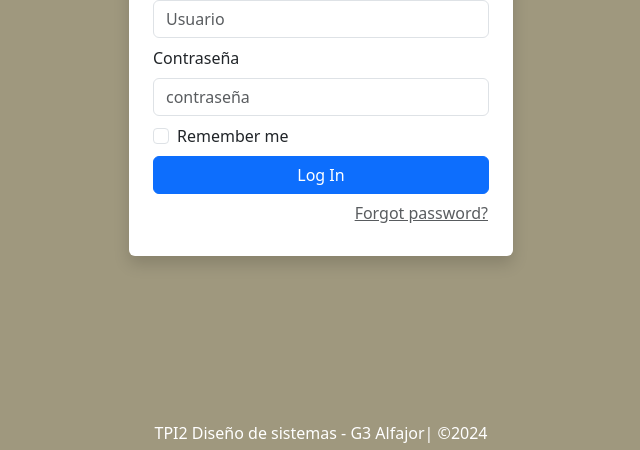
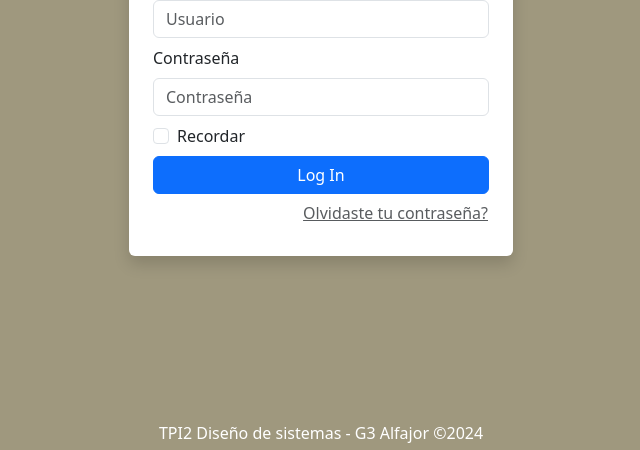
Before and after one commit to joabresper/AlfajorSystem, a React (Vite) app in the folder AlfajorTPI2Diseno/: page /login in a window 1280 px wide. Shown: the part 347-797 px from the top of the page, without its empty margins (319-959 px from the left). Built offline with nearby package versions, Linux system fonts and the light colour scheme.

Commit message:
Paginas añadidas y los usuario redirigidos

```diff
--- a/AlfajorTPI2Diseno/src/App.jsx
+++ b/AlfajorTPI2Diseno/src/App.jsx
@@ -2,6 +2,9 @@ import { useState } from 'react'
 import { BrowserRouter, Navigate, Route, Routes } from 'react-router-dom';
 import './App.css'
 import LoginPage from './pages/LoginPage';
+import ABM from './pages/ABM/abm';
+import RTO from './pages/RTO/RTO';
+import Turnos from './pages/Turnos/Turnos';
 import "bootstrap/dist/css/bootstrap.min.css";
 
 function App() {
@@ -13,6 +16,10 @@ function App() {
         <Routes>
           <Route path="/" element={<Navigate to="/login" />} />
           <Route path="/login" element={<LoginPage />} />
+          <Route path="/abm" element={<ABM />} />
+          <Route path="/rto" element={<RTO />} />
+          <Route path="/turnos" element={<Turnos />} />
+
         </Routes>
       </BrowserRouter>
     </>
--- /dev/null
+++ b/AlfajorTPI2Diseno/src/pages/ABM/abm.jsx
@@ -0,0 +1,9 @@
+const ABM = () => {
+    return (
+        <div>
+        <h1>ABM USUARIOS</h1>
+        </div>
+    );
+}
+
+export default ABM;
--- a/AlfajorTPI2Diseno/src/pages/LoginPage.jsx
+++ b/AlfajorTPI2Diseno/src/pages/LoginPage.jsx
@@ -1,8 +1,7 @@
 import React, { useState } from "react";
 import { Form, Button, Alert } from "react-bootstrap";
 import '../pages/LoginPage.css'
-import { Navigate } from "react-router-dom";
-
+import { useNavigate } from "react-router-dom";
 import Logo from "../../public/logo.png";
 
 const LoginPage = () => {
@@ -12,18 +11,24 @@ const LoginPage = () => {
   const [show, setShow] = useState(false);
   const [loading, setLoading] = useState(false);
 
+  const navigate = useNavigate();
+
   const handleSubmit = async (event) => {
+    event.preventDefault(); // Evita que el formulario se envíe y recargue la página
+    setLoading(true);
+    await delay(500);
+
     if (inputUsername === "mecanico" && inputPassword === "mecanico") {
+        navigate('/RTO');
     } else if (inputUsername === "ATT" && inputPassword === "ATT") {
+        navigate('/Turnos');
     } else if (inputUsername === "Gerente" && inputPassword === "Gerente") {
+        navigate('/abm');
     } else {
         setShow(true);
     }
+    setLoading(false);
   };
-
-  //usuarios del sistema
-
-
 
   function delay(ms) {
     return new Promise((resolve) => setTimeout(resolve, ms));
@@ -34,18 +39,15 @@ const LoginPage = () => {
       className="sign-in__wrapper"
       style={{ backgroundColor: '#E3D9B4' }}
     >
-      {/* Overlay */}
       <div className="sign-in__backdrop"></div>
-      {/* Form */}
+
       <Form className="shadow p-4 bg-white rounded" onSubmit={handleSubmit}>
-        {/* Header */}
         <img
           className="img-thumbnail mx-auto d-block mb-2"
           src={Logo}
           alt="logo"
         />
         <div className="h4 mb-2 text-center">Log In</div>
-        {/* ALert */}
         {show ? (
           <Alert
             className="mb-2"
@@ -53,7 +55,7 @@ const LoginPage = () => {
             onClose={() => setShow(false)}
             dismissible
           >
-            Incorrect username or password.
+            Usuario o contraseña incorrectos.
           </Alert>
         ) : (
           <div />
@@ -71,15 +73,15 @@ const LoginPage = () => {
         <Form.Group className="mb-2" controlId="password">
           <Form.Label>Contraseña</Form.Label>
           <Form.Control
-            type="contraseña"
+            type="password"
             value={inputPassword}
-            placeholder="contraseña"
+            placeholder="Contraseña"
             onChange={(e) => setInputPassword(e.target.value)}
             required
           />
         </Form.Group>
         <Form.Group className="mb-2" controlId="checkbox">
-          <Form.Check type="checkbox" label="Remember me" />
+          <Form.Check type="checkbox" label="Recordar" />
         </Form.Group>
         {!loading ? (
           <Button className="w-100" variant="primary" type="submit">
@@ -95,13 +97,12 @@ const LoginPage = () => {
             className="text-muted px-0"
             variant="link"
           >
-            Forgot password?
+            Olvidaste tu contraseña?
           </Button>
         </div>
       </Form>
-      {/* Footer */}
       <div className="w-100 mb-2 position-absolute bottom-0 start-50 translate-middle-x text-white text-center">
-        TPI2 Diseño de sistemas - G3 Alfajor| &copy;2024
+        TPI2 Diseño de sistemas - G3 Alfajor &copy;2024
       </div>
     </div>
   );
--- /dev/null
+++ b/AlfajorTPI2Diseno/src/pages/RTO/Rto.jsx
@@ -0,0 +1,9 @@
+const RTO = () =>{
+    return(
+        <div>
+            <h1>FORMULARIO RTO</h1>
+        </div>
+    )
+}
+
+export default RTO;
--- /dev/null
+++ b/AlfajorTPI2Diseno/src/pages/Turnos/Turnos.jsx
@@ -0,0 +1,9 @@
+const Turnos = () => {
+    return (
+        <div>
+        <h1>Visualizar Turnos</h1>
+        </div>
+    );
+}
+
+export default Turnos;
```
Also changed, not shown: AlfajorTPI2Diseno/src/routes.jsx (deleted, +0 -10 lines).
